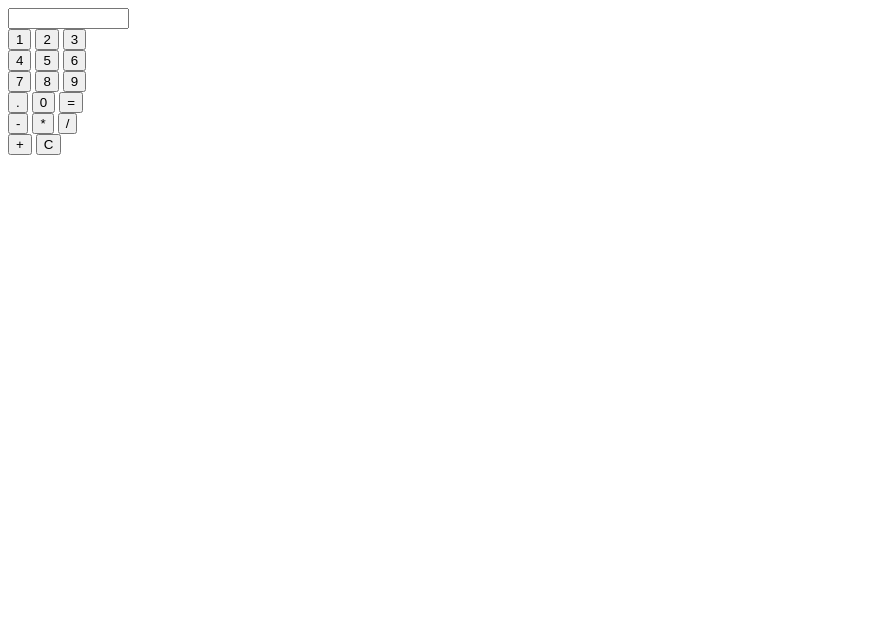
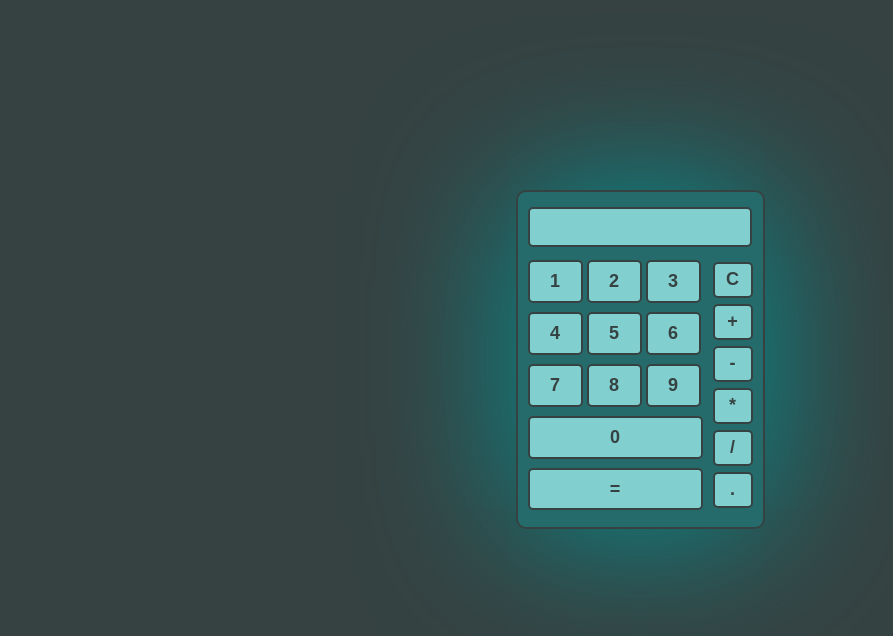
Before and after one commit to eugene28/calculator, a plain HTML site: page index.html in a window 1280 px wide. Shown: the whole page, without its empty margins (0-893 px from the left). Drawn offline with nearby package versions, Linux system fonts and the light colour scheme.

Commit message:
styling completed

```diff
--- /dev/null
+++ b/css/style.css
@@ -0,0 +1,91 @@
+body {
+  background-color: #364242;
+
+}
+input {
+  font: bold 18px Arial;
+  color: #364242;
+  }
+
+#display {
+  background-color: #82CFCF;
+  width: 200px;
+  height: 36px;
+  padding: 0 10px;
+  text-align: left;
+  border: 2px solid #364242;
+  border-radius: 5px;
+  margin-bottom: 10px;
+}
+
+form {
+  width: 225px;
+  height: 305px;
+  padding: 15px 10px;
+  background: #256B6B;
+  margin: 15% auto;
+  border: 2px solid #364242;
+  border-radius: 10px;
+  box-shadow: 0 0 150px #009595;
+}
+
+.operators {
+  color: #364242;
+  float: right;
+  padding: 2px 0;
+}
+
+div.operators > input {
+  margin: 3px 0 6px 0;
+  display: block;
+  width: 40px;
+  padding: 5px 0 6px 0;
+  text-align: center;
+  border: 2px solid #364242;
+  border-radius: 5px;
+}
+
+div.operators > input {
+
+  background-color: green;
+}
+
+.numbers {
+  color: #364242;
+  width: 180px;
+  float: left;
+}
+
+div.numbers > input {
+  width: 55px;
+  padding: 9px 0;
+  text-align: center;
+  border: 2px solid #364242;
+  border-radius: 5px;
+}
+
+input:not(#display):hover {
+  background-color: #009595;
+}
+
+input:not(#display) {
+  margin: 3px 0 6px 0;
+  background-color: #82CFCF;
+  outline:none;
+  transition: 0.2s;
+}
+
+#res {
+  display: inline-block;
+  margin-top: -7px;
+  width: 175px;
+  padding: 9px 0 8px 0;
+  text-align: center;
+  border: 2px solid #364242;
+  border-radius: 5px;
+  clear:both;
+}
+
+#num0 {
+  width: 175px;
+}
--- a/index.html
+++ b/index.html
@@ -3,6 +3,7 @@
 <head>
 <meta charset="utf-8">
 <title>Calculator</title>
+<link rel="stylesheet" type="text/css" href="css/style.css">
 <script src="http://code.jquery.com/jquery-1.7.2.min.js"></script>
 <script src="https://ajax.googleapis.com/ajax/libs/jquery/1.12.0/jquery.min.js"></script>
 </head>
@@ -10,32 +11,37 @@
   <form>
     <input type="text" id="display" readonly size="12" >
     <br>
-    <input type="button" id="1" class="calc-but" value="1">
-    <input type="button" id="2" class="calc-but" value="2">
-    <input type="button" id="3" class="calc-but" value="3">
+  <div class="numbers">
+    <input type="button" id="num1" class="calc-but" value="1">
+    <input type="button" id="num2" class="calc-but" value="2">
+    <input type="button" id="num3" class="calc-but" value="3">
     <br>
-    <input type="button" id="4" class="calc-but" value="4">
-    <input type="button" id="5" class="calc-but" value="5">
-    <input type="button" id="6" class="calc-but" value="6">
+    <input type="button" id="num4" class="calc-but" value="4">
+    <input type="button" id="num5" class="calc-but" value="5">
+    <input type="button" id="num6" class="calc-but" value="6">
     <br>
-    <input type="button" id="7" class="calc-but" value="7">
-    <input type="button" id="8" class="calc-but" value="8">
-    <input type="button" id="9" class="calc-but" value="9">
-    <br>
-    <input type="button" id="dot" class="oper-but" value=".">
-    <input type="button" id="0" class="calc-but" value="0">
-    <input type="button" id="res" value="=">
-    <br>
+    <input type="button" id="num7" class="calc-but" value="7">
+    <input type="button" id="num8" class="calc-but" value="8">
+    <input type="button" id="num9" class="calc-but" value="9">
+    <input type="button" id="num0" class="calc-but" value="0">
+  </div>
+
+
+  <div class="operators">
+
+    <input type="reset" id="clear" value="C">
+    <input type="button" id="add" class="oper-but" value="+">
     <input type="button" id="sub" class="oper-but" value="-">
     <input type="button" id="mult" class="oper-but" value="*">
     <input type="button" id="divis" class="oper-but" value="/">
-    <br>
-    <input type="button" id="add" class="oper-but" value="+">
-    <input type="reset" id="clear" value="C">
+    <input type="button" id="dot" class="oper-but" value=".">
+
+</div>
+    <input type="button" id="res" value="=">
   </form>
 
 
-  <script src="functions.js"></script>
-  <script src="mint.js"></script>
+  <script src="js/functions.js"></script>
+  <script src="js/mint.js"></script>
 </body>
 </html>
```
Also changed, not shown: js/functions.js (renamed from functions.js), js/mint.js (renamed from mint.js).
